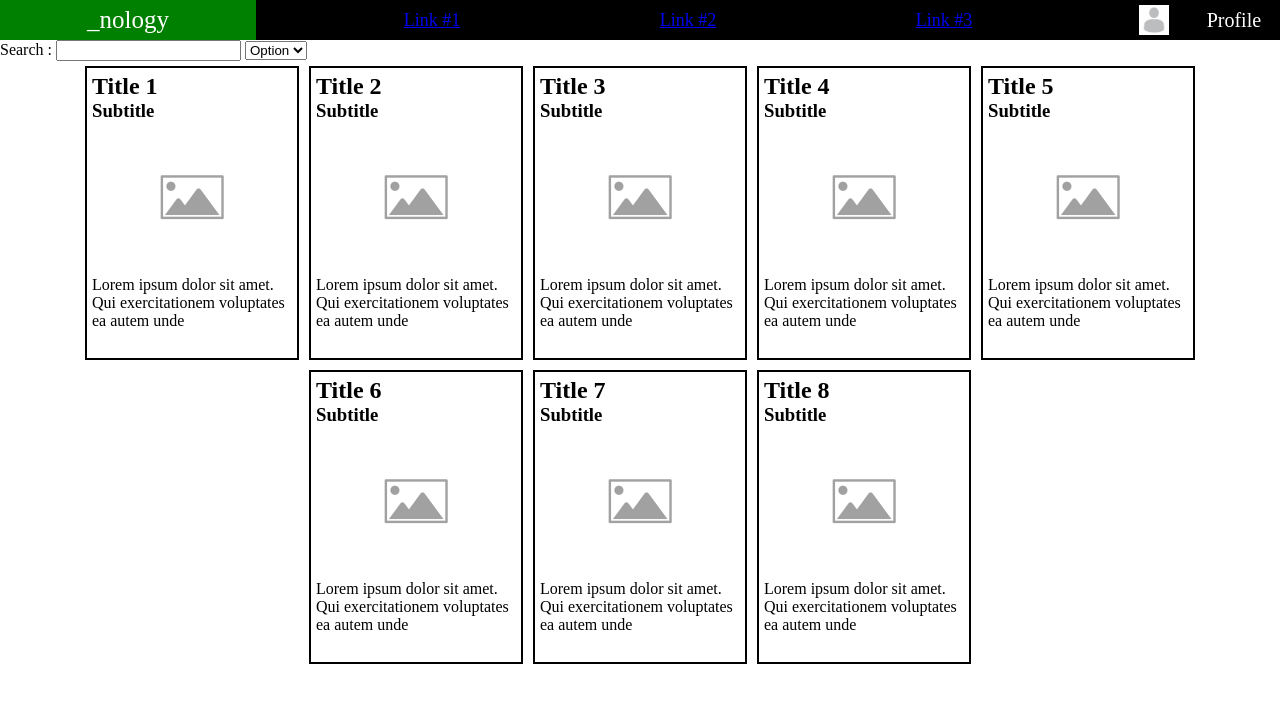
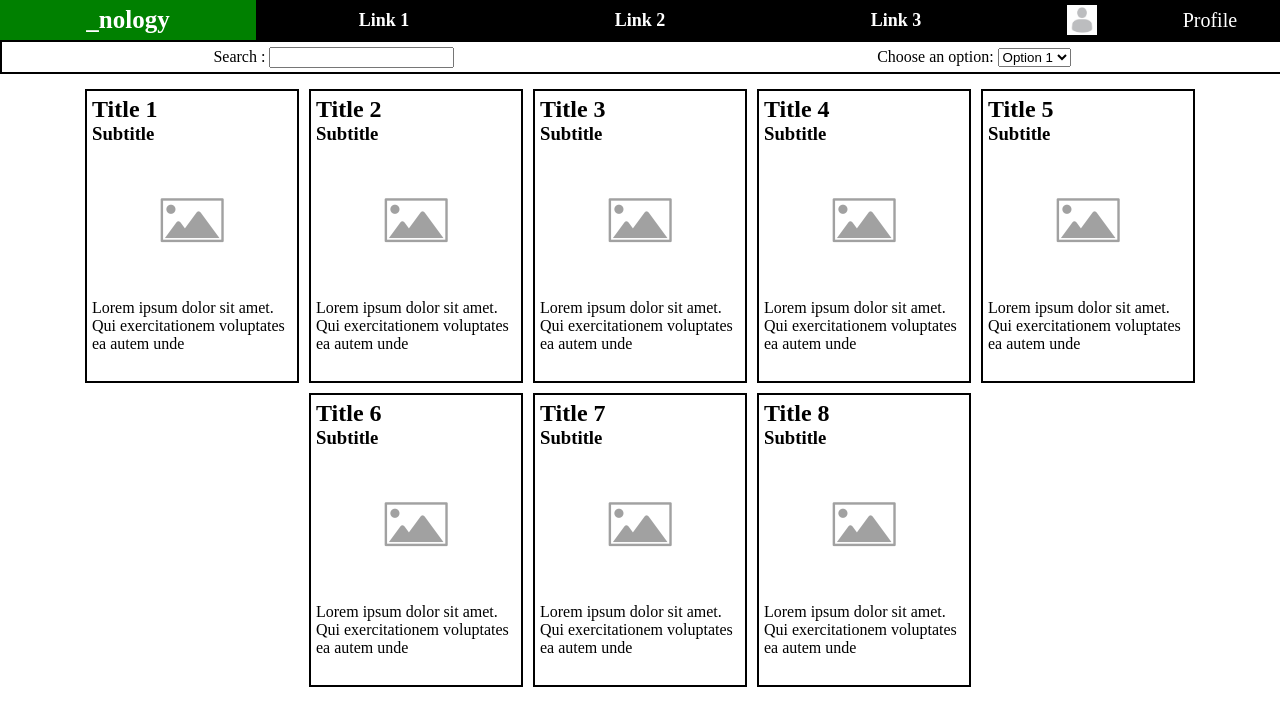
Before and after one commit to rachel2bester/flexbox-challenge, a plain HTML site: page index.html in a window 1280 px wide. Drawn offline with Linux system fonts and the light colour scheme.

Commit message:
finished I think

```diff
--- a/index.html
+++ b/index.html
@@ -12,25 +12,29 @@
         <nav>
           <div id="logo">_nology</div>
           <div id="nav-links">
-            <a href="#">Link #1</a>
-            <a href="#">Link #2</a>
-            <a href="#">Link #3</a>
+            <a href="#">Link 1</a>
+            <a href="#">Link 2</a>
+            <a href="#">Link 3</a>
           </div>
           <div id="profile">
               <img id="profile-img" src="profile.jpg" alt="Profile">
               Profile
           </div>
         </nav>
-        <div>
-            <label for="search">Search :</label>
-            <input type="text" id="search">
-            <label for="choose"></label>
-            <select id="choose">
-                <option value="volvo">Option</option>
-                <option value="saab">Saab</option>
-                <option value="fiat">Fiat</option>
-                <option value="audi">Audi</option>
-              </select>
+        <div id="input-bar">
+            <div>
+                <label for="search">Search :</label>
+                <input type="text" id="search">
+            </div>
+            <div>
+                <label for="choose">Choose an option: </label>
+                <select id="choose">
+                    <option>Option 1</option>
+                    <option>Option 2</option>
+                    <option>Option 3</option>
+                    <option>Option 4</option>
+                </select>
+            </div>
         </div>
       </header>
 
--- a/style.css
+++ b/style.css
@@ -18,16 +18,30 @@ nav {
     text-align: center;
     align-items: center;
     justify-content: center;
+    font-weight: bold;
 }
 
 #nav-links {
     font-size: 18px;
-    height: 40px;
-    width: 60vw;
     text-align: center;
     display: flex;
     justify-content: space-around;
     align-items: center;
+
+}
+
+#nav-links > * {
+    width: 20vw;
+    height: 40px;
+    display: flex;
+    align-items: center;
+    justify-content: center;
+    font-weight: bold;
+}
+
+#nav-links > *:hover {
+    background-color: white;
+    color: black;
 
 }
 
@@ -39,7 +53,7 @@ nav {
 #profile {
     font-size: 20px;
     height: 40px;
-    width: 20vh;
+    width: 20vw;
     text-align: center;
     display: flex;
     justify-content: space-around;
@@ -63,3 +77,18 @@ img {
     flex-wrap: wrap;
     justify-content: center;
 }
+
+#input-bar {
+    border: 2px solid black;
+    width: 100vw;
+    display: flex;
+    justify-content: space-around;
+    height: 30px;
+    align-items: center;
+    margin-bottom: 10px;
+}
+
+a {
+    text-decoration: none;
+    color: white;
+}
```
